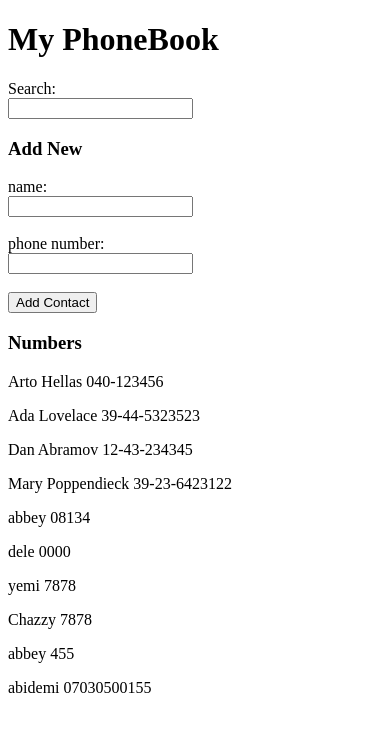
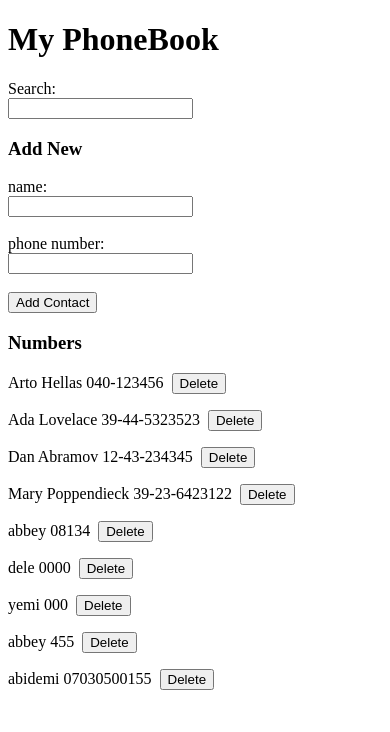
Before and after one commit to Abiodun-Sabitu/fsopen23, a React (Vite) app in the folder part2/phonebook/: page / in a window 390 px wide. Shown: the top 732 px of the page. Built offline with nearby package versions, Linux system fonts and the light colour scheme; data requests are answered from the project's data file.

Commit message:
The Phonebook step10

```diff
--- a/part2/phonebook/db.json
+++ b/part2/phonebook/db.json
@@ -32,13 +32,8 @@
     },
     {
       "name": "yemi",
-      "number": "7878",
+      "number": "000",
       "id": 7
-    },
-    {
-      "name": "Chazzy",
-      "number": "7878",
-      "id": 8
     },
     {
       "name": "abbey",
--- a/part2/phonebook/src/App.jsx
+++ b/part2/phonebook/src/App.jsx
@@ -56,21 +56,57 @@ const App = () => {
   const addPerson = (e) => {
     e.preventDefault();
     //duplicate checker operation
-    const isDuplicated = persons.some(
-      (person) =>
-        person.name === newPerson.name && person.number === newPerson.number
+    const isDuplicatedName = persons.some((person) => person.name === newName);
+    const isDuplicatedNumber = persons.some(
+      (person) => person.number === newNumber
     );
     //console.log(isDuplicated);
 
-    // Logical conditionals to interact with user
-    if (newName === "" || newName === "") {
+    // Logical conditionals to interact with user if empty fields were added
+    if (newName.trim() === "" || newNumber.trim() === "") {
       alert("you cannot add a empty contact");
-    } else if (isDuplicated) {
+      return;
+    }
+
+    // checks if both fields are empty and interact with user
+    if (isDuplicatedName && isDuplicatedNumber) {
       alert(
         `Either ${newName} or ${newNumber} already exists on the phone book`
       );
       setNewName("");
       setNewNumber("");
+    }
+
+    // check if name already exists and ask user if they wish to update phone number
+    else if (isDuplicatedName && !isDuplicatedNumber) {
+      const confirmUpdate = window.confirm(
+        `${newName} is already added to the phonebook, do you wish to replace the old number with a new one?`
+      );
+      if (confirmUpdate) {
+        // finds and holds the name of the person entered
+        const personToUpdate = persons.find(
+          (person) => person.name === newName
+        );
+
+        // holds the the name of the person and the new phone number as an object
+        const updatedPerson = { ...personToUpdate, number: newNumber };
+
+        // updates the phone number on the server upon locating the persons id
+        phoneServices
+          .update(personToUpdate.id, updatedPerson)
+          .then((updatedPerson) => {
+            setPersons(
+              persons.map((person) =>
+                person.id === updatedPerson.id ? updatedPerson : person
+              )
+            );
+            setNewName("");
+            setNewNumber("");
+          })
+          .catch((error) => {
+            console.error("Error updating person:", error);
+          });
+      }
     } else {
       // Post new contact to the server and then re-render phone book
       phoneServices.create(newPerson).then((newPerson) => {
@@ -79,6 +115,21 @@ const App = () => {
         setNewName("");
         setNewNumber("");
       });
+    }
+  };
+
+  //Deletion operations
+  const deletePerson = (id, name) => {
+    //console.log(id);
+    if (window.confirm(`Delete ${name}?`)) {
+      phoneServices
+        .remove(id)
+        .then(setPersons(persons.filter((person) => person.id !== id)))
+        .catch((error) => {
+          "Error deleting person:", error;
+        });
+    } else {
+      return;
     }
   };
 
@@ -94,7 +145,7 @@ const App = () => {
         addPerson={addPerson}
       />
       <h3>Numbers</h3>
-      <Persons phoneBook={phoneBook} />
+      <Persons phoneBook={phoneBook} deletePerson={deletePerson} />
     </div>
   );
 };
--- a/part2/phonebook/src/api/phoneServices.jsx
+++ b/part2/phonebook/src/api/phoneServices.jsx
@@ -12,7 +12,24 @@ const create = (newPerson) => {
     .then((response) => response.data);
   return request;
 };
+
+const remove = (id) => {
+  const request = axios
+    .delete(`${baseUrl}/${id}`)
+    .then((response) => response.data);
+  return request;
+};
+
+const update = (id, updatedPerson) => {
+  const request = axios
+    .put(`${baseUrl}/${id}`, updatedPerson)
+    .then((response) => response.data);
+  return request;
+};
+
 export default {
   getAll,
   create,
+  remove,
+  update,
 };
--- a/part2/phonebook/src/component/Persons.jsx
+++ b/part2/phonebook/src/component/Persons.jsx
@@ -1,8 +1,17 @@
-const Persons = ({ phoneBook }) => {
+const Persons = ({ phoneBook, deletePerson }) => {
   return phoneBook.map((person) => {
     return (
       <p key={person.id}>
         {person.name} {person.number}
+        &nbsp;&nbsp;
+        <span>
+          <button
+            type="button"
+            onClick={() => deletePerson(person.id, person.name)}
+          >
+            Delete
+          </button>
+        </span>
       </p>
     );
   });
```
